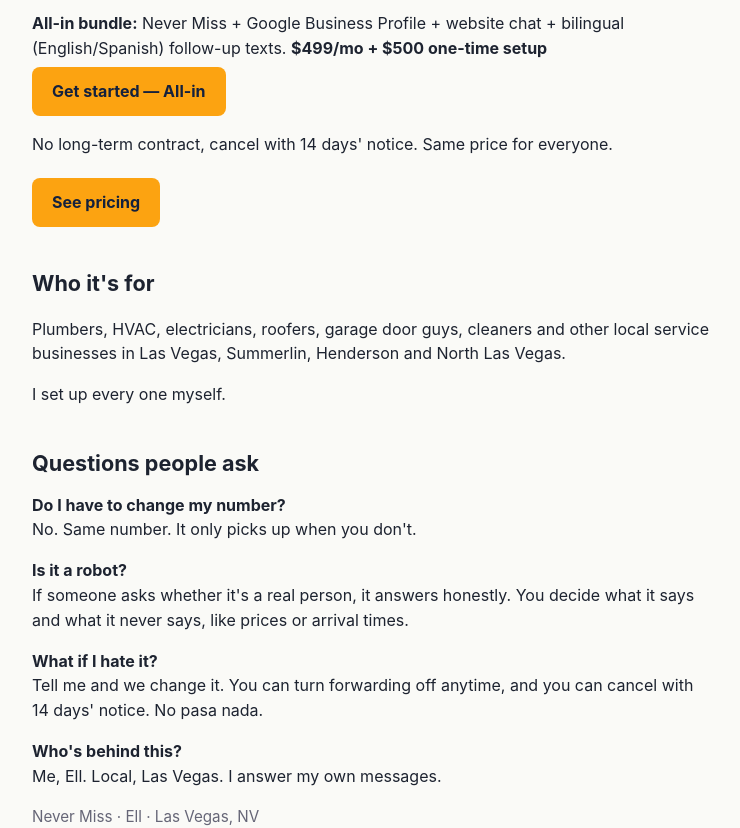
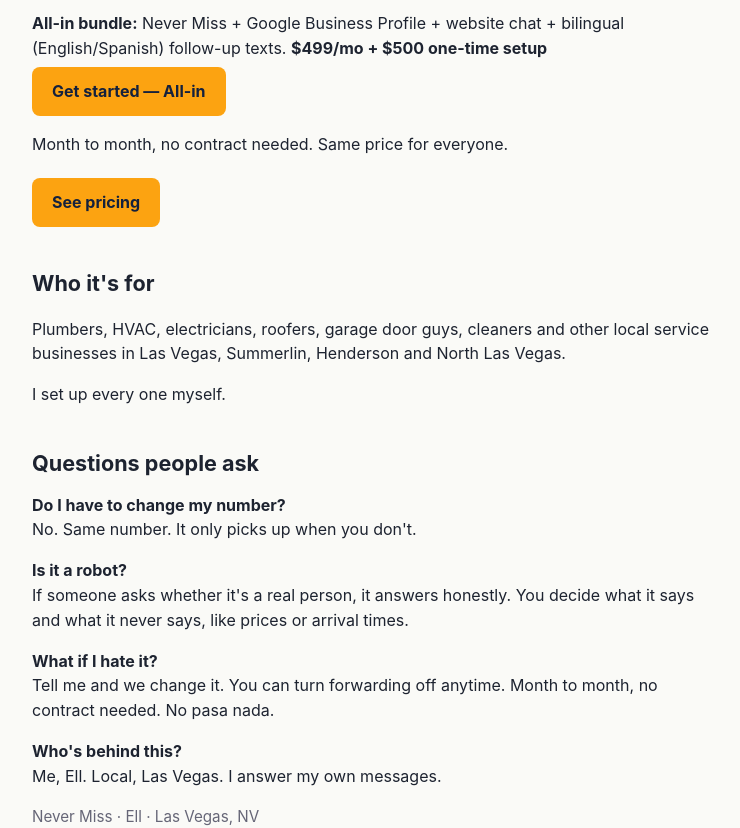
Before and after one commit to ellmired77-star/nevermiss, a plain HTML site: page index.html in a window 1280 px wide. Shown: the part 1420-2248 px from the top of the page, without its empty margins (268-1008 px from the left). Drawn offline with Linux system fonts and the light colour scheme.

Commit message:
Nov 14: month to month, no contract needed; remove 14-day notice wording

```diff
--- a/index.html
+++ b/index.html
@@ -39,7 +39,7 @@ footer{padding:30px 0 50px;color:#667;font-size:.95rem}
 <a class="btn" href="https://buy.stripe.com/5kQfZidsL15h8TfeEZ9EI0g">Get started — Website chat</a></p>
 <p><b>All-in bundle:</b> Never Miss + Google Business Profile + website chat + bilingual (English/Spanish) follow-up texts. <b>$499/mo + $500 one-time setup</b><br>
 <a class="btn" href="https://buy.stripe.com/eVq8wQ1K3cNZ3yV40l9EI0k">Get started — All-in</a></p>
-<p>No long-term contract, cancel with 14 days' notice. Same price for everyone.</p>
+<p>Month to month, no contract needed. Same price for everyone.</p>
 <p><a class="btn" href="https://contractor-leads.ell-mired77.workers.dev">See pricing</a></p>
 <h2>Who it's for</h2>
 <p>Plumbers, HVAC, electricians, roofers, garage door guys, cleaners and other local service businesses in Las Vegas, Summerlin, Henderson and North Las Vegas.</p>
@@ -47,7 +47,7 @@ footer{padding:30px 0 50px;color:#667;font-size:.95rem}
 <h2>Questions people ask</h2>
 <div class="q"><b>Do I have to change my number?</b>No. Same number. It only picks up when you don't.</div>
 <div class="q"><b>Is it a robot?</b>If someone asks whether it's a real person, it answers honestly. You decide what it says and what it never says, like prices or arrival times.</div>
-<div class="q"><b>What if I hate it?</b>Tell me and we change it. You can turn forwarding off anytime, and you can cancel with 14 days' notice. No pasa nada.</div>
+<div class="q"><b>What if I hate it?</b>Tell me and we change it. You can turn forwarding off anytime. Month to month, no contract needed. No pasa nada.</div>
 <div class="q"><b>Who's behind this?</b>Me, Ell. Local, Las Vegas. I answer my own messages.</div>
 </main>
 <footer class="w">Never Miss · Ell · Las Vegas, NV</footer>
```
